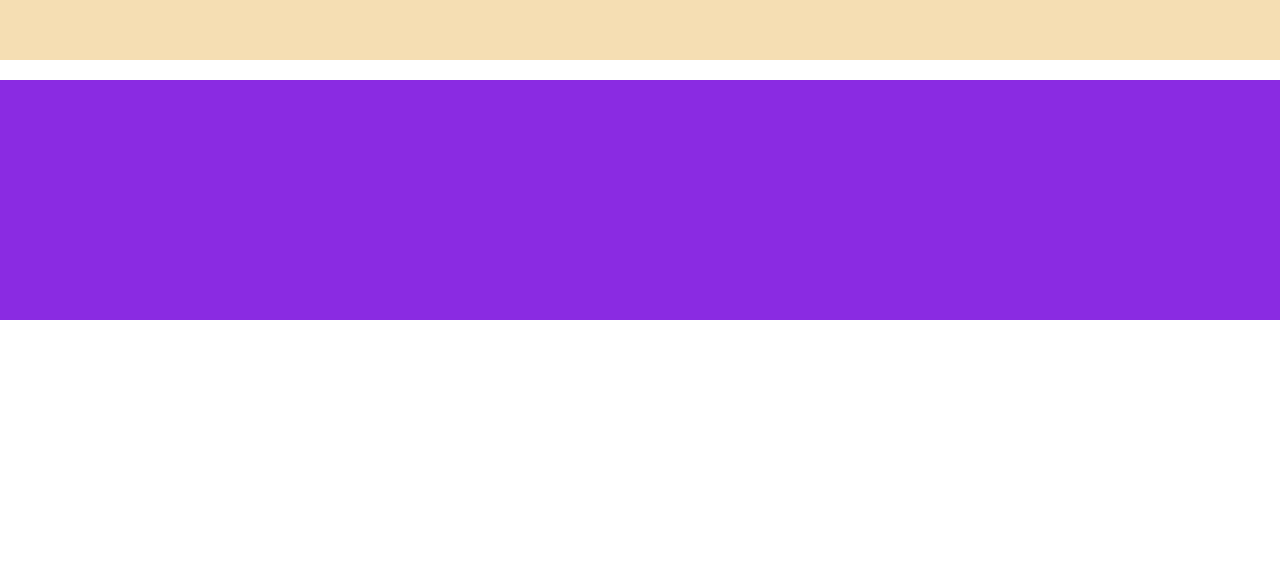
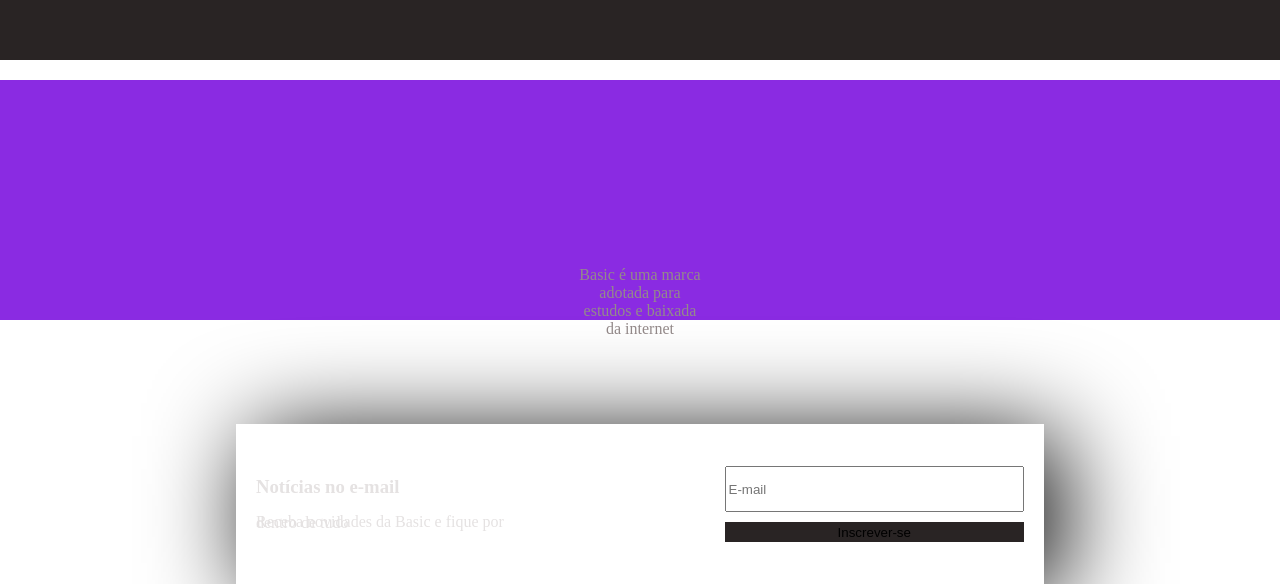
Before and after one commit to Suzei/pratica-footer, a plain HTML site: page index.html in a window 1280 px wide. Shown: the part 720-1304 px from the top of the page. Before the commit the page ends 1040 px from the top, so only its background shows below. Drawn offline with Linux system fonts and the light colour scheme.

Commit message:
2nd footer almost finished

```diff
--- a/index.html
+++ b/index.html
@@ -56,7 +56,7 @@
     </footer>
 
     <footer id="footer-2">
-        <div class="flex-container2">
+        <div class="flex-container2" data-aos="fade-up">
             <div class="first-sec">
                     <img src="./img/basic-logo.png" alt="" class="basic-logo">
                 <div class="social-media2">
@@ -65,10 +65,22 @@
                     <a href="" class="fa fa-facebook"></a>
                 </div>
                 <div class="text-footer2">
-                    <p>Basic</p>
+                    <p>Basic é uma marca adotada para estudos e baixada da internet </p>
+                </div>
+
+
+            </div>
+            <div class="second-sec">
+                <div class="text-sec">
+                    <h3>Notícias no e-mail</h3>
+                    <p>Receba novidades da Basic e fique por dentro de tudo</p>
+                </div>
+
+                <div class="form-sec">
+                    <input type="text" placeholder="E-mail">
+                    <button>Inscrever-se</button>
                 </div>
             </div>
-
 
         </div>
     </footer>
--- a/js/aos.js
+++ b/js/aos.js
@@ -1,4 +1,4 @@
 
 AOS.init({
-
+    duration: 1200
 });
--- a/style/style.css
+++ b/style/style.css
@@ -74,7 +74,7 @@
 
 .svg_wave {
     height: 430px   ;
-    width: 100%;
+    width: 1000vw
 }
 
 .sec-3 {
@@ -123,7 +123,7 @@
 
 
 #footer-2 {
-    background-color: wheat;
+    background-color: #292424;
     height: 55vh;
     grid-area: footer-2;
 }
@@ -139,14 +139,16 @@
     flex-wrap: wrap;
     align-items: center;
     justify-content: center;
-    padding-top: 12px;
+    padding-top: 30px;
     gap: 450px;
+
 
 }
 
 .social-media2 a {
     text-decoration: none;
     margin-left: 50px;
+    color: rgb(148, 138, 138);
 }
 
 .social-media2 {
@@ -154,20 +156,55 @@
 
 }
 
+
 .second-sec {
-    background-color: rgb(58, 47, 32);
-    height: 150px;
+    background-image:linear-gradient(to top right rgb(53, 49, 49), rgb(53, 47, 47));
+    box-shadow: black 16px 12px 100px ;
+    height: 120px;
+    padding: 20px;
     width: 60%;
     margin-top: 70px;
     align-self: center;
+    display: flex;
+    align-items: center;
+}
 
+.text-footer2 {
+    width: 10%;
+    text-align: center;
+    color: rgb(148, 138, 138);
 }
 
 
 
 .basic-logo {
     height: 150px;
+}
 
+
+.text-sec {
+    display: flex;
+    flex-direction: column;
+    line-height: 0.5px;
+    color: rgb(229, 226, 226);
+}
+
+.form-sec {
+    display: grid;
+    flex-direction: column;
+    width: 50%;
+    float: right;
+    padding-left: 200px;
+    gap: 10px;
+}
+
+.form-sec input {
+    height: 40px;
+}
+.form-sec button {
+    height: 20px;
+    background-color: #292424;
+    border: 0.1px;
 }
 
 #footer-3 {
```
